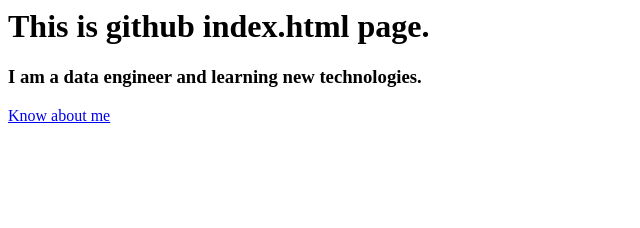
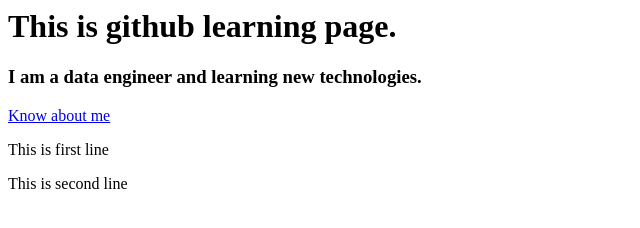
Before and after one commit to devbhandari/myportfolio, a plain HTML site: page index.html in a window 1280 px wide. Shown: the whole page, without its empty margins (0-640 px from the left). Drawn offline with Linux system fonts and the light colour scheme.

Commit message:
updated files

```diff
--- a/index.html
+++ b/index.html
@@ -4,9 +4,11 @@
     </head>
 <body>
     <h1>
-        This is github index.html page.
+        This is github learning page.
     </h1>
     <h3>I am a data engineer and learning new technologies.</h3>
     <a href="about.html">Know about me </a>
+    <p> This is first line </p>
+    <p> This is second line </p>
 </body>
     </html>
```
Also changed, not shown: about.html (+1 -0 lines).
